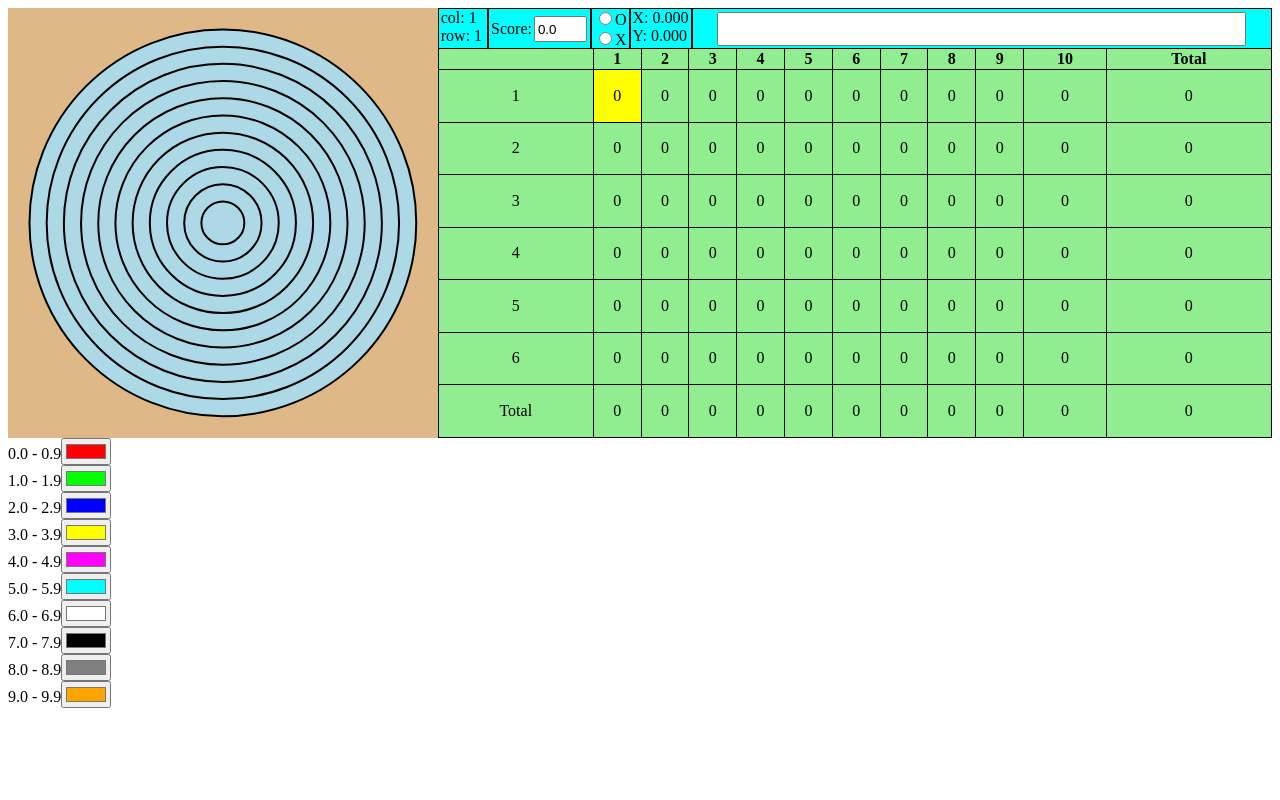
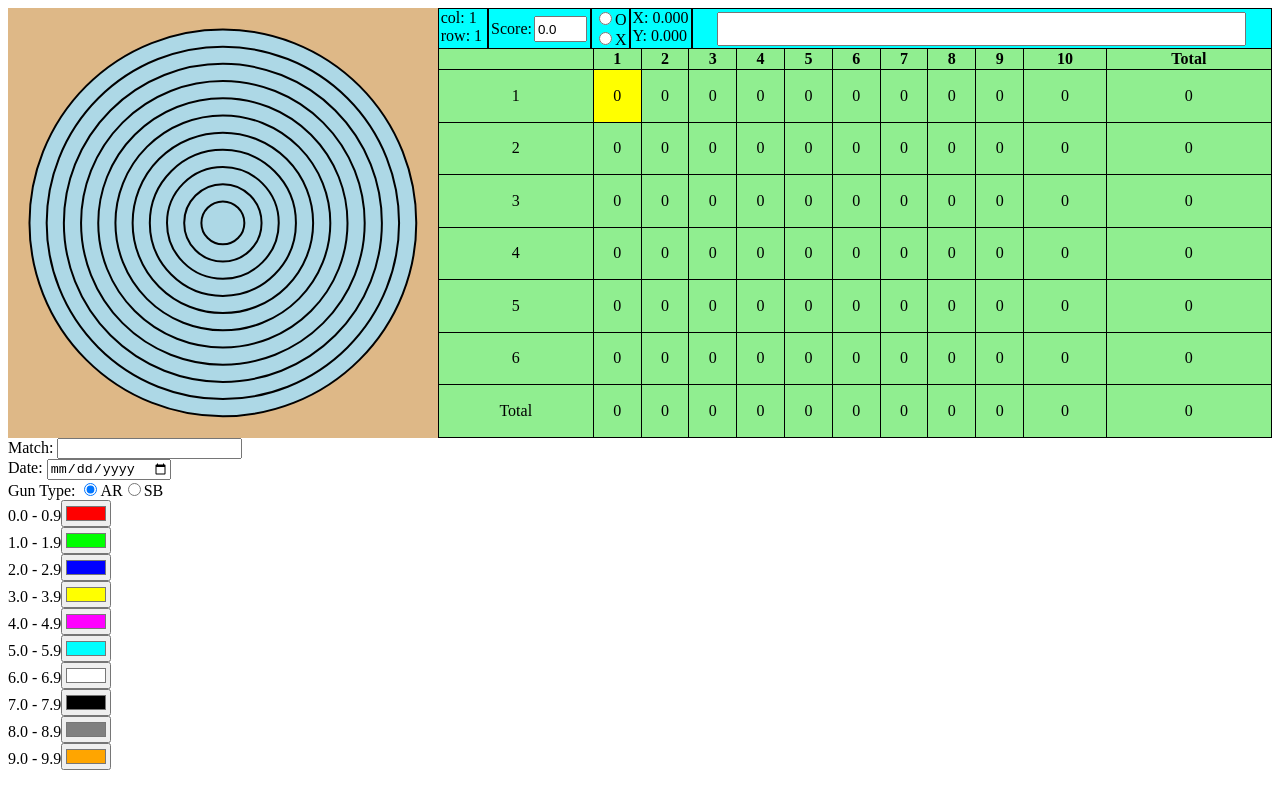
Before and after one commit to konbraphat51/Marksman, a Vue app: page / in a window 1280 px wide. Built offline with nearby package versions, Linux system fonts and the light colour scheme.

Commit message:
input metadata

```diff
--- a/src/App.vue
+++ b/src/App.vue
@@ -76,6 +76,7 @@
 			</div>
 		</div>
 	</div>
+	<MetaInput v-model:metadata="metadata" />
 	<ColorPicker v-model:colors="colors" />
 </template>
 
@@ -85,6 +86,7 @@ import Inputs from "./components/Inputs.vue"
 import ScoreTable from "./components/ScoreTable.vue"
 import ColorPicker from "./components/ColorPicker.vue"
 import InputsSum from "./components/InputsSum.vue"
+import MetaInput from "./components/MetaInput.vue"
 
 export default {
 	name: "App",
@@ -94,6 +96,7 @@ export default {
 		ScoreTable,
 		ColorPicker,
 		InputsSum,
+		MetaInput,
 	},
 	data() {
 		return {
@@ -120,6 +123,11 @@ export default {
 				"#808080",
 				"#FFA500",
 			],
+			metadata: {
+				match: "",
+				date: "",
+				guntype: "AR",
+			},
 		}
 	},
 	created() {
--- /dev/null
+++ b/src/components/MetaInput.vue
@@ -0,0 +1,69 @@
+<template>
+	<div class="MetaInput-container">
+		<div class="meta-input__container">
+			<div class="match-input">
+				<label for="match">Match: </label>
+				<input
+					type="text"
+					:value="metadata.match"
+					@input="
+						$emit('update:metadata', {...metadata, match: $event.target.value})
+					"
+				/>
+			</div>
+			<div class="date-input">
+				<label for="date">Date: </label>
+				<input
+					type="date"
+					:value="metadata.date"
+					@input="
+						$emit('update:metadata', {...metadata, date: $event.target.value})
+					"
+				/>
+			</div>
+			<div class="guntype-input">
+				<label for="guntype">Gun Type: </label>
+
+				<input
+					type="radio"
+					name="guntype"
+					id="guntype"
+					value="AR"
+					:checked="metadata.guntype === 'AR'"
+					@input="
+						$emit('update:metadata', {
+							...metadata,
+							guntype: $event.target.value,
+						})
+					"
+				/>
+				<label for="airgun">AR</label>
+
+				<input
+					type="radio"
+					name="guntype"
+					id="guntype2"
+					value="SB"
+					:checked="metadata.guntype === 'SB'"
+					@input="
+						$emit('update:metadata', {
+							...metadata,
+							guntype: $event.target.value,
+						})
+					"
+				/>
+				<label for="shotgun">SB</label>
+			</div>
+		</div>
+	</div>
+</template>
+
+<script>
+export default {
+	name: "MetaInput",
+	props: {
+		metadata: Object,
+	},
+	emits: ["update:metadata"],
+}
+</script>
```
